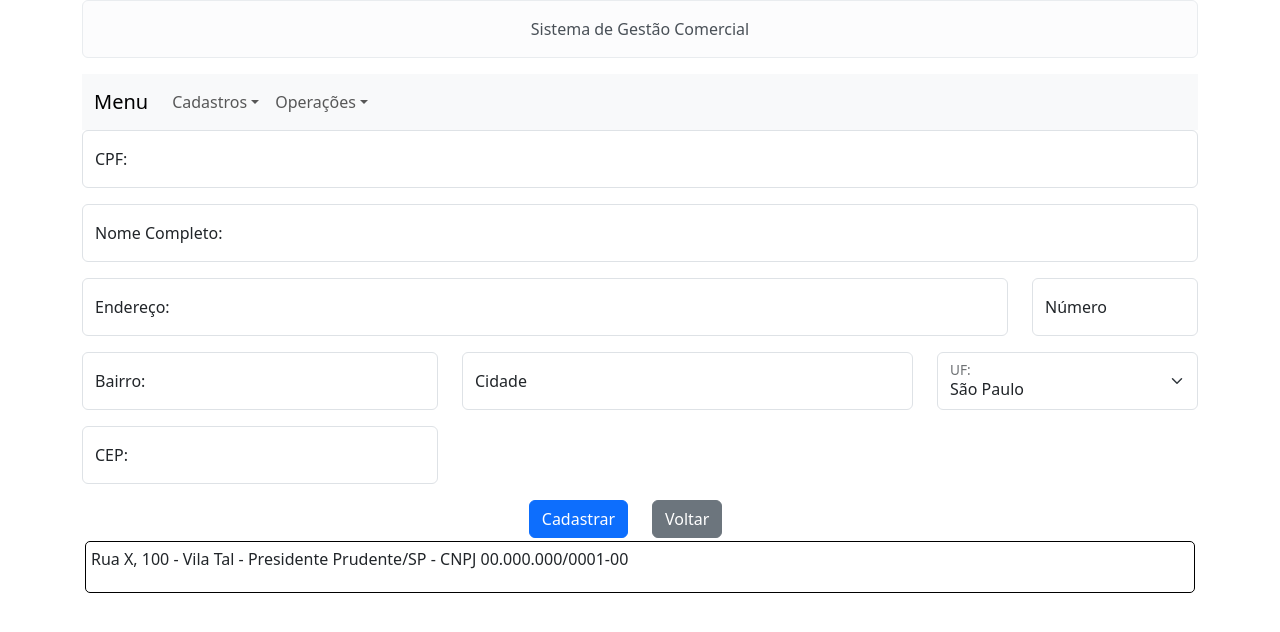
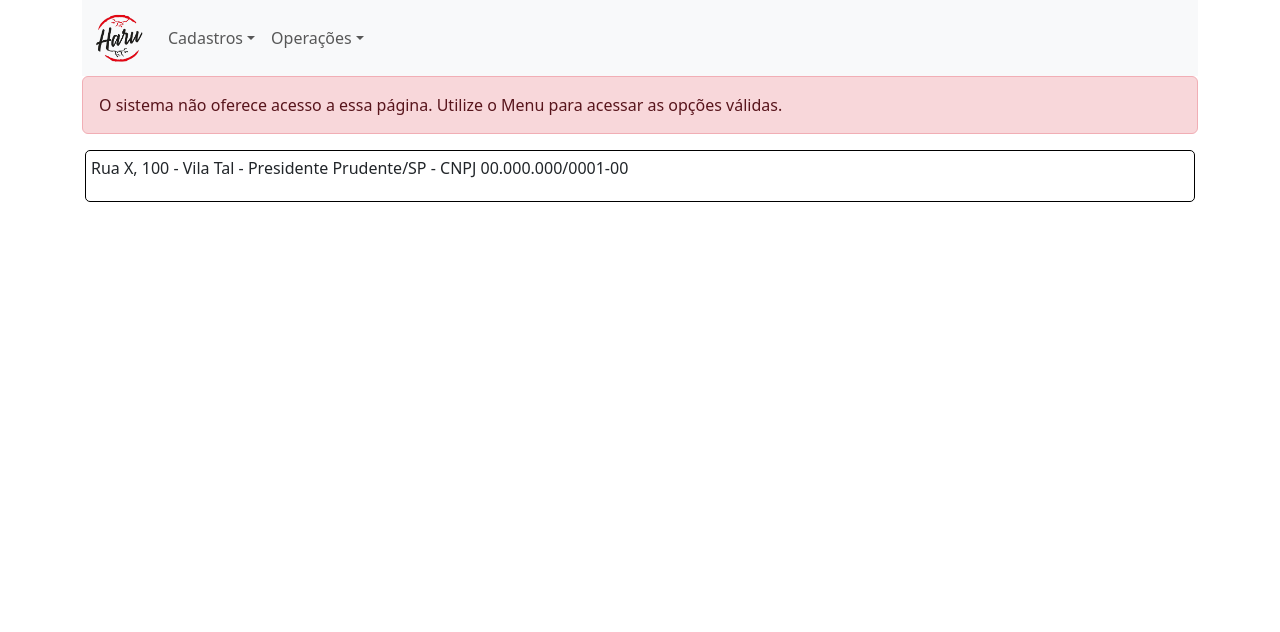
Before and after one commit to LucasMiyasaki/SistemaReact, a React (Create React App) app: page /cadcliente in a window 1280 px wide. Shown: the top 632 px of the page. Built offline with nearby package versions, Linux system fonts and the light colour scheme.

Commit message:
Aula 11 09

```diff
--- a/src/App.js
+++ b/src/App.js
@@ -1,9 +1,18 @@
-import Rotas from "./templates/Rota";
+import { BrowserRouter, Routes, Route } from "react-router-dom";
+import TelaCadastroCliente from "./telasCadastro/TelaCadastroCliente";
+import TelaMenu from "./telasCadastro/TelaMenu";
+import Tela404 from "./telasCadastro/Tela404";
 
 function App() {
   return (
     <div className="App">
-      <Rotas/>
+      <BrowserRouter>
+        <Routes>
+          <Route path="/clientes" element={<TelaCadastroCliente/>}/>
+          <Route path="/" element={<TelaMenu/>}/>
+          <Route path="*" element={<Tela404/>}/>
+        </Routes>
+      </BrowserRouter>
     </div>
   );
 }
--- /dev/null
+++ b/src/telasCadastro/Tela404.jsx
@@ -0,0 +1,16 @@
+import { Container } from "react-bootstrap";
+import Pagina from "../templates/Pagina";
+import { Alert } from "react-bootstrap";
+
+export default function Tela404(props) {
+    return(
+        <Container>
+            <Pagina>
+                <Alert variant="danger">
+                    O sistema não oferece acesso a essa página.
+                    Utilize o Menu para acessar as opções válidas.
+                </Alert>
+            </Pagina>
+        </Container>
+    )
+}
--- a/src/telasCadastro/TelaCadastroCliente.jsx
+++ b/src/telasCadastro/TelaCadastroCliente.jsx
@@ -12,7 +12,7 @@ export default function TelaCadastroCliente(props) {
                 {
                     //dinâmica em que o usuário irá alternar entre o formulário de cadastro
                     //e a visualização do registros já cadastrados.
-                    exibirFormulario ? <FormCadCliente /> : <TabelaClientes />
+                    exibirFormulario ? <FormCadCliente exibirFormulario={setExibirFormulario}/> : <TabelaClientes exibirFormulario={setExibirFormulario}/>
                 }
             </Pagina>
         </Container>
--- /dev/null
+++ b/src/telasCadastro/TelaMenu.jsx
@@ -0,0 +1,7 @@
+import Pagina from "../templates/Pagina";
+
+export default function TelaMenu(props) {
+    return(
+        <Pagina/>
+    );
+}
--- a/src/telasCadastro/formularios/FormCadCliente.jsx
+++ b/src/telasCadastro/formularios/FormCadCliente.jsx
@@ -1,22 +1,61 @@
 import { Button, Container, Form, Row, Col, FloatingLabel } from "react-bootstrap";
-import Pagina from "../../templates/Pagina";
+import { useState } from "react";
 
 export default function FormCadCliente(props) {
+    const estadoInicialCliente = {
+        cpf:'',
+        nome:'',
+        endereco:'',
+        numero:'',
+        bairro:'',
+        cidade:'',
+        uf:'SP',
+        cep:''
+    }
+
+    const [cliente, setCliente] = useState(estadoInicialCliente);
+    const [formValido, setFormValido] = useState(false);
+
+    function manipularMudancas(e) {
+        const componente = e.currentTarget;
+        console.log(componente.value)
+        setCliente({...cliente,[componente.name]:componente.value});
+    }
+
+    function manipularSubmissao(e) {
+        const form = e.currentTarget;
+        if(form.checkValidity()) {
+            //todos os campos preenchidos
+            //mandar os dados para o backend
+            setCliente(estadoInicialCliente);
+            setFormValido(false);
+        }
+        else
+            setFormValido(true);
+
+        e.stopPropagation();
+        e.preventDefault();
+    }
+
     return (
         <Container>
-            <Pagina>
-                {
-                    <Form>
+            <Form noValidate validated={formValido} onSubmit={manipularSubmissao}>
                 <Row>
                     <Col>
                         <Form.Group>
                             <FloatingLabel
-                                    controlId="floatingInput"
                                 label="CPF:"
                                 className="mb-3"
                             >
 
-                                    <Form.Control type="text" placeholder="000.000.000-00" id="cpf" name="cpf" required />
+                                <Form.Control
+                                    type="text"
+                                    placeholder="000.000.000-00"
+                                    id="cpf"
+                                    name="cpf"
+                                    onChange={manipularMudancas}
+                                    value = {cliente.cpf}
+                                    required />
                             </FloatingLabel>
                             <Form.Control.Feedback type="invalid">Informe o cpf!</Form.Control.Feedback>
                         </Form.Group>
@@ -26,11 +65,17 @@ export default function FormCadCliente(props) {
                     <Col>
                         <Form.Group>
                             <FloatingLabel
-                                    controlId="floatingInput"
                                 label="Nome Completo:"
                                 className="mb-3"
                             >
-                                    <Form.Control type="text" placeholder="Informe o nome completo" id="nome" name="nome" required />
+                                <Form.Control
+                                    type="text"
+                                    placeholder="Informe o nome completo"
+                                    id="nome"
+                                    name="nome"
+                                    onChange={manipularMudancas}
+                                    value = {cliente.nome}
+                                    required />
                             </FloatingLabel>
                             <Form.Control.Feedback type="invalid">Informe o nome!</Form.Control.Feedback>
                         </Form.Group>
@@ -40,11 +85,17 @@ export default function FormCadCliente(props) {
                     <Col md={10}>
                         <Form.Group>
                             <FloatingLabel
-                                    controlId="floatingInput"
                                 label="Endereço:"
                                 className="mb-3"
                             >
-                                    <Form.Control type="text" placeholder="Avenida/Rua/Alameda/Viela ..." id="endereco" name="endereco" />
+                                <Form.Control
+                                    type="text"
+                                    placeholder="Avenida/Rua/Alameda/Viela ..."
+                                    id="endereco"
+                                    name="endereco"
+                                    onChange={manipularMudancas}
+                                    value={cliente.endereco}
+                                    required/>
                             </FloatingLabel>
                             <Form.Control.Feedback type="invalid">Informe o endereço!</Form.Control.Feedback>
                         </Form.Group>
@@ -52,11 +103,17 @@ export default function FormCadCliente(props) {
                     <Col md={2}>
                         <Form.Group>
                             <FloatingLabel
-                                    controlId="floatingInput"
                                 label="Número"
                                 className="mb-3"
                             >
-                                    <Form.Control type="text" placeholder="Nº" id="numero" name="numero" />
+                                <Form.Control
+                                    type="text"
+                                    placeholder="Nº"
+                                    id="numero"
+                                    name="numero"
+                                    onChange={manipularMudancas}
+                                    value={cliente.numero}
+                                    required/>
                             </FloatingLabel>
                             <Form.Control.Feedback type="invalid">Informe o número!</Form.Control.Feedback>
                         </Form.Group>
@@ -66,11 +123,17 @@ export default function FormCadCliente(props) {
                     <Col md={4}>
                         <Form.Group>
                             <FloatingLabel
-                                    controlId="floatingInput"
                                 label="Bairro:"
                                 className="mb-3"
                             >
-                                    <Form.Control type="text" placeholder="Bairro/Vila..." id="bairro" name="bairro" />
+                                <Form.Control
+                                    type="text"
+                                    placeholder="Bairro/Vila..."
+                                    id="bairro"
+                                    name="bairro"
+                                    onChange={manipularMudancas}
+                                    value={cliente.bairro}
+                                    required/>
                             </FloatingLabel>
                             <Form.Control.Feedback type="invalid">Informe o bairro!</Form.Control.Feedback>
                         </Form.Group>
@@ -78,18 +141,30 @@ export default function FormCadCliente(props) {
                     <Col md={5}>
                         <Form.Group>
                             <FloatingLabel
-                                    controlId="floatingInput"
                                 label="Cidade"
                                 className="mb-3"
                             >
-                                    <Form.Control type="text" placeholder="Cidade" id="cidade" name="cidade" />
+                                <Form.Control
+                                type="text"
+                                placeholder="Cidade"
+                                id="cidade"
+                                name="cidade"
+                                onChange={manipularMudancas}
+                                value={cliente.cidade}
+                                required/>
                             </FloatingLabel>
                             <Form.Control.Feedback type="invalid">Informe a cidade!</Form.Control.Feedback>
                         </Form.Group>
                     </Col>
                     <Col md={3}>
-                            <FloatingLabel controlId="floatingSelect" label="UF:">
-                                <Form.Select aria-label="Unidades Federativas brasileiras">
+                        <FloatingLabel label="UF:">
+                            <Form.Select
+                                aria-label="Unidades Federativas brasileiras"
+                                id='uf'
+                                name='uf'
+                                onChange={manipularMudancas}
+                                value={cliente.uf}
+                                required>
                                 <option value="SP" selected>São Paulo</option>
                                 <option value="AC">Acre</option>
                                 <option value="AL">Alagoas</option>
@@ -125,11 +200,17 @@ export default function FormCadCliente(props) {
                     <Col md={4}>
                         <Form.Group>
                             <FloatingLabel
-                                    controlId="floatingInput"
                                 label="CEP:"
                                 className="mb-3"
                             >
-                                    <Form.Control type="text" placeholder="Bairro/Vila..." id="bairro" name="bairro" />
+                                <Form.Control
+                                    type="text"
+                                    placeholder="00000-000"
+                                    id="cep"
+                                    name="cep"
+                                    onChange={manipularMudancas}
+                                    value={cliente.cep}
+                                    required/>
                             </FloatingLabel>
                             <Form.Control.Feedback type="invalid">Informe o bairro!</Form.Control.Feedback>
                         </Form.Group>
@@ -140,12 +221,12 @@ export default function FormCadCliente(props) {
                         <Button type="submit" variant={"primary"}>Cadastrar</Button>
                     </Col>
                     <Col md={6} offset={5}>
-                            <Button type="button" variant={"secondary"}>Voltar</Button>
+                        <Button type="button" variant={"secondary"} onClick={()=>{
+                            props.exibirFormulario(false)
+                        }}>Voltar</Button>
                     </Col>
                 </Row>
             </Form>
-                }
-            </Pagina>
         </Container>
     );
 }
--- a/src/telasCadastro/tabelas/TabelaClientes.jsx
+++ b/src/telasCadastro/tabelas/TabelaClientes.jsx
@@ -1,10 +1,11 @@
 import { Button, Container, Table } from "react-bootstrap";
-import { Link } from "react-router-dom";
 
 export default function TabelaClientes(props) {
     return (
         <Container>
-            <Button type="button" as={Link} to="/cadcliente">Novo Cliente</Button>
+            <Button type="button" onClick={()=>{
+                props.exibirFormulario(true);
+            }}>Novo Cliente</Button>
             <Table striped bordered hover>
                 <thead>
                     <tr>
--- a/src/templates/Menu.jsx
+++ b/src/templates/Menu.jsx
@@ -1,22 +1,29 @@
 import { Container, Nav, Navbar, NavDropdown } from 'react-bootstrap';
 import { Link } from 'react-router-dom';
+import haru from './Imagens/haru.png'
 
 export default function Menu(props) {
     return (
         <Navbar expand="lg" className="bg-body-tertiary">
             <Container>
-                <Navbar.Brand as={Link} to='/'>Menu</Navbar.Brand>
+                <Navbar.Brand as={Link} to='/'>
+                    <img
+                        src={haru}
+                        alt=""
+                        width={50}
+                    />
+                </Navbar.Brand>
                 <Navbar.Toggle aria-controls="basic-navbar-nav" />
                 <Navbar.Collapse id="basic-navbar-nav">
                     <Nav className="me-auto">
                         <NavDropdown title="Cadastros" id="basic-nav-dropdown">
                             <NavDropdown.Item as={Link} to='/clientes'>Clientes</NavDropdown.Item>
                             <NavDropdown.Divider />
-                            <NavDropdown.Item href="#action/3.2">Fornecedores</NavDropdown.Item>
+                            <NavDropdown.Item as={Link} to='/fornecedores'>Fornecedores</NavDropdown.Item>
                             <NavDropdown.Divider />
-                            <NavDropdown.Item href="#action/3.3">Produtos</NavDropdown.Item>
+                            <NavDropdown.Item as={Link} to='/produtos'>Produtos</NavDropdown.Item>
                             <NavDropdown.Divider />
-                            <NavDropdown.Item href="#action/3.3">Categorias</NavDropdown.Item>
+                            <NavDropdown.Item as={Link} to='/categorias'>Categorias</NavDropdown.Item>
                         </NavDropdown>
                         <NavDropdown title="Operações" id="basic-nav-dropdown">
                             <NavDropdown.Item href="#action/3.1">Pedido de Compra</NavDropdown.Item>
--- a/src/templates/Pagina.jsx
+++ b/src/templates/Pagina.jsx
@@ -1,11 +1,9 @@
-import Cabecalho from "./Cabecalho";
 import Rodape from "./Rodape";
 import Menu from "./Menu";
 
 export default function Pagina(props) {
     return (
         <>
-            <Cabecalho conteudo='Sistema de Gestão Comercial' />
             <Menu />
             <div>
                 {
--- a/src/templates/Rota.jsx
+++ /dev/null
@@ -1,18 +0,0 @@
-import { BrowserRouter, Routes, Route } from "react-router-dom";
-import TelaCadastroCliente from "../telasCadastro/TelaCadastroCliente";
-import TabelaClientes from "../telasCadastro/tabelas/TabelaClientes";
-import FormCadCliente from "../telasCadastro/formularios/FormCadCliente";
-
-export default function Rotas() {
-    return(
-        <>
-            <BrowserRouter>
-                <Routes>
-                    <Route path="/" element={<TelaCadastroCliente/>}/>
-                    <Route path="/clientes" element={<TabelaClientes/>}/>
-                    <Route path="/cadcliente" element={<FormCadCliente/>}/>
-                </Routes>
-            </BrowserRouter>
-        </>
-    )
-}
```
Also changed, not shown: src/templates/Imagens/haru.png (added). Lines whose indentation alone changed are shown as unchanged.
